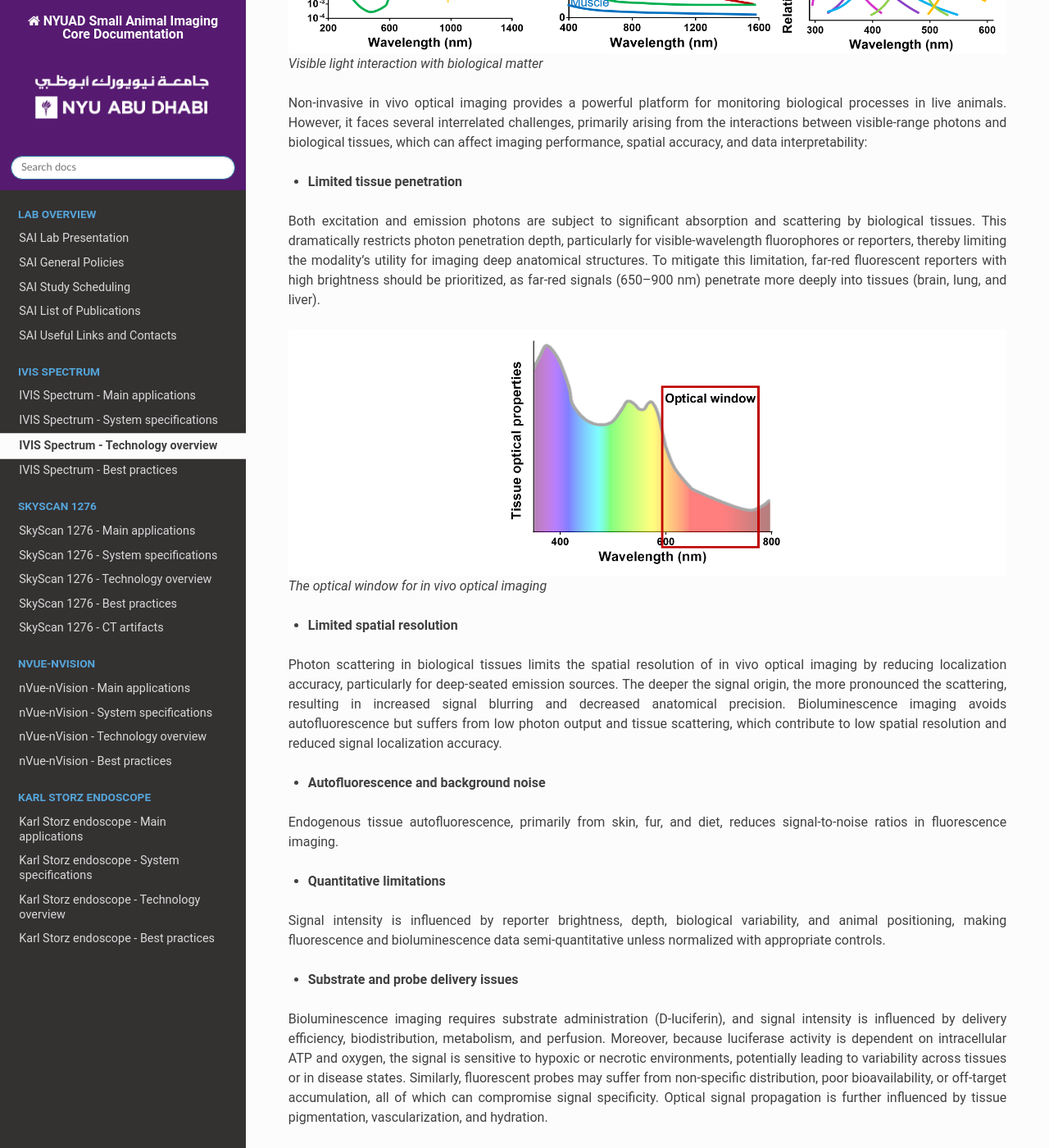
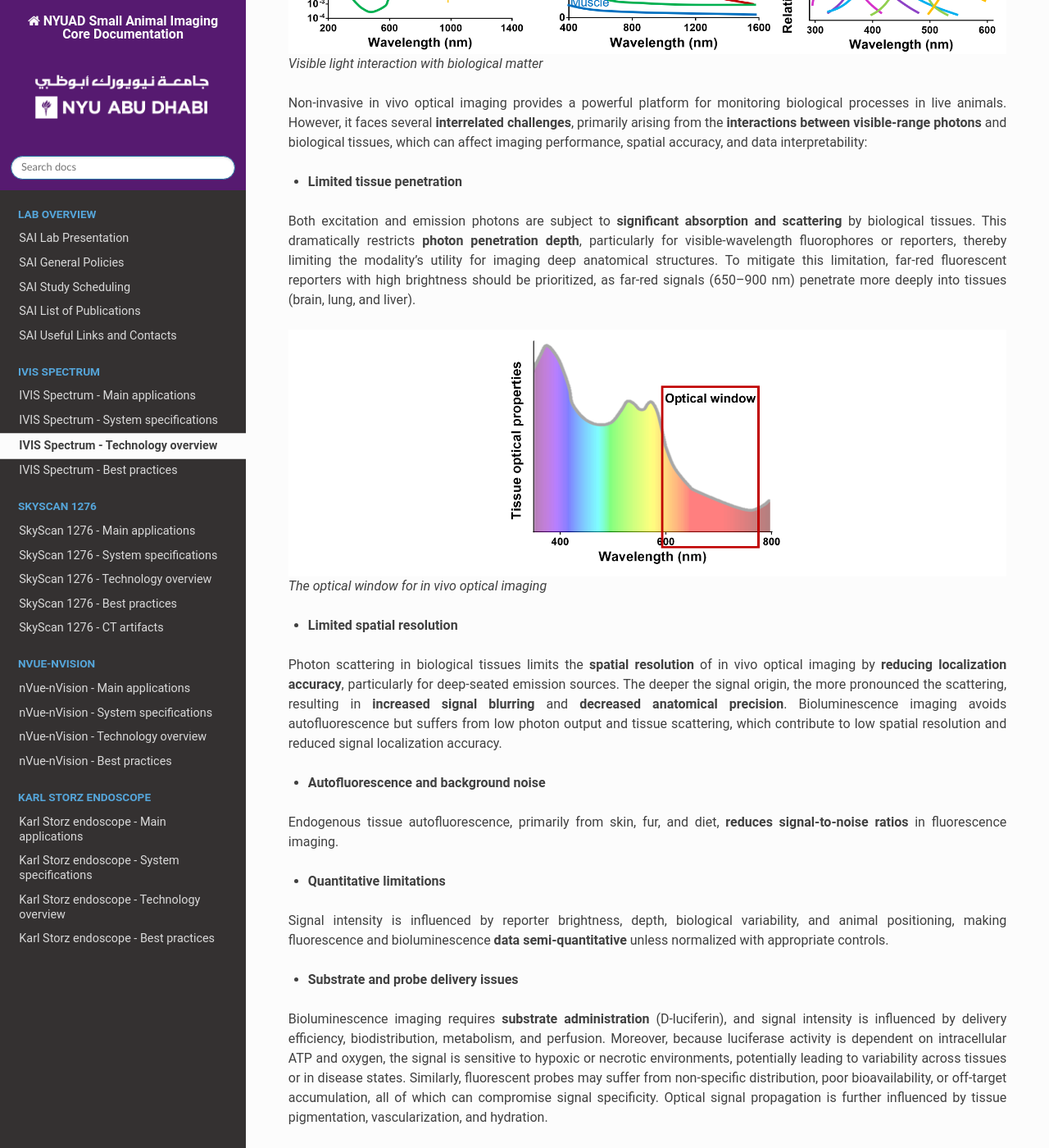
Before and after one commit to BioMedicalImaging-Core-NYUAD/smallanimalimaging-lab-documentation, a Sphinx documentation site: the page built from docs/source/2-IVIS-Spectrum/technology-overview.rst, in a window 1280 px wide and 1400 px high, scrolled down 894 px. Shown: the whole window at 82% size. Built offline with Sphinx 7.4.7 and the Read the Docs theme 3.1.0, drawn with Linux system fonts in a browser that asks for light colours; some of the changed text lies outside the part shown.

```diff
--- a/docs/source/2-IVIS-Spectrum/technology-overview.rst
+++ b/docs/source/2-IVIS-Spectrum/technology-overview.rst
@@ -7,7 +7,7 @@ This approach offers unique advantages for small-animal imaging, including high
 longitudinal assessment under physiological conditions.
 
 In the context of preclinical biomedical research, in vivo optical imaging systems have become widely adopted for whole-body
-imaging in small animal models such as mice and rats. Operating in the visible to far-red spectral range (450-900nm), these
+imaging in small animal models such as mice and rats. Operating in the **visible to far-red spectral range (450-900nm)**, these
 systems provide an effective balance between spatial resolution, tissue penetration, high sensitivity, and minimal physiological disruption.
 Their ability to conduct non-invasive, high-throughput, and longitudinal imaging makes them indispensable tools for **monitoring**
 **molecular and physiological events** over time.
@@ -26,12 +26,12 @@ Important considerations
 .. raw:: html
 
 Non-invasive in vivo optical imaging provides a powerful platform for monitoring biological processes in live animals.
-However, it faces several interrelated challenges, primarily arising from the interactions between visible-range photons
+However, it faces several **interrelated challenges**, primarily arising from the **interactions between visible-range photons**
 and biological tissues, which can affect imaging performance, spatial accuracy, and data interpretability:
 
 - **Limited tissue penetration**
-Both excitation and emission photons are subject to significant absorption and scattering by biological tissues.
-This dramatically restricts photon penetration depth, particularly for visible-wavelength fluorophores or reporters,
+Both excitation and emission photons are subject to **significant absorption and scattering** by biological tissues.
+This dramatically restricts **photon penetration depth**, particularly for visible-wavelength fluorophores or reporters,
 thereby limiting the modality’s utility for imaging deep anatomical structures. To mitigate this limitation, far-red fluorescent
 reporters with high brightness should be prioritized, as far-red signals (650–900 nm) penetrate more deeply into tissues (brain, lung, and liver).
 
@@ -45,20 +45,20 @@ reporters with high brightness should be prioritized, as far-red signals (650–
 .. raw:: html
 
 - **Limited spatial resolution**
-Photon scattering in biological tissues limits the spatial resolution of in vivo optical imaging by reducing localization
-accuracy, particularly for deep-seated emission sources. The deeper the signal origin, the more pronounced the scattering,
-resulting in increased signal blurring and decreased anatomical precision. Bioluminescence imaging avoids autofluorescence
+Photon scattering in biological tissues limits the **spatial resolution** of in vivo optical imaging by **reducing localization**
+**accuracy**, particularly for deep-seated emission sources. The deeper the signal origin, the more pronounced the scattering,
+resulting in **increased signal blurring** and **decreased anatomical precision**. Bioluminescence imaging avoids autofluorescence
 but suffers from low photon output and tissue scattering, which contribute to low spatial resolution and reduced signal localization accuracy.
 
 - **Autofluorescence and background noise**
-Endogenous tissue autofluorescence, primarily from skin, fur, and diet, reduces signal-to-noise ratios in fluorescence imaging.
+Endogenous tissue autofluorescence, primarily from skin, fur, and diet, **reduces signal-to-noise ratios** in fluorescence imaging.
 
 - **Quantitative limitations**
 Signal intensity is influenced by reporter brightness, depth, biological variability, and animal positioning, making
-fluorescence and bioluminescence data semi-quantitative unless normalized with appropriate controls.
+fluorescence and bioluminescence **data semi-quantitative** unless normalized with appropriate controls.
 
 - **Substrate and probe delivery issues**
-Bioluminescence imaging requires substrate administration (D-luciferin), and signal intensity is influenced by
+Bioluminescence imaging requires **substrate administration** (D-luciferin), and signal intensity is influenced by
 delivery efficiency, biodistribution, metabolism, and perfusion. Moreover, because luciferase activity is dependent on
 intracellular ATP and oxygen, the signal is sensitive to hypoxic or necrotic environments, potentially leading to variability
 across tissues or in disease states. Similarly, fluorescent probes may suffer from non-specific distribution, poor bioavailability,
@@ -72,8 +72,8 @@ which constrain the ability to perform simultaneous multi-reporter imaging.
 
 Fluorescence imaging
 --------------------
-Fluorescence imaging relies on the use of fluorophores (synthetic dyes, nanoparticles, or genetically encoded fluorescent
-proteins) which are molecules capable of emitting light upon the absorption of photons at specific excitation wavelengths.
+Fluorescence imaging relies on the use of **fluorophores** (synthetic dyes, nanoparticles, or genetically encoded fluorescent
+proteins) which are **molecules capable of emitting light upon the absorption of photons** at specific excitation wavelengths.
 These fluorophores absorb light at a defined excitation wavelength and subsequently emit light at a longer wavelength due
 to energy dissipation.
 
@@ -247,8 +247,8 @@ and appropriate controls to isolate specific reporter signals.
 
 Bioluminescence imaging
 -----------------------
-Bioluminescence imaging is a highly sensitive, non-invasive imaging modality that relies on the detection of light produced
-by **enzymatic reactions** within living organisms. In this process, genetically encoded enzymes known as luciferases catalyze
+Bioluminescence imaging is a highly sensitive, non-invasive imaging modality that relies on the **detection of light produced**
+**by enzymatic reactions** within living organisms. In this process, genetically encoded enzymes known as **luciferases** catalyze
 the oxidation of small-molecule substrates (D-luciferin, coelenterazine) in the presence of ATP and oxygen, leading to the
 emission of visible photons.
 
```
Also changed, not shown: docs/source/4-nVue-nVision/system-specifications.rst (+83 -4 lines), docs/source/5-KS-endoscope/system-specifications.rst (+5 -3 lines).
